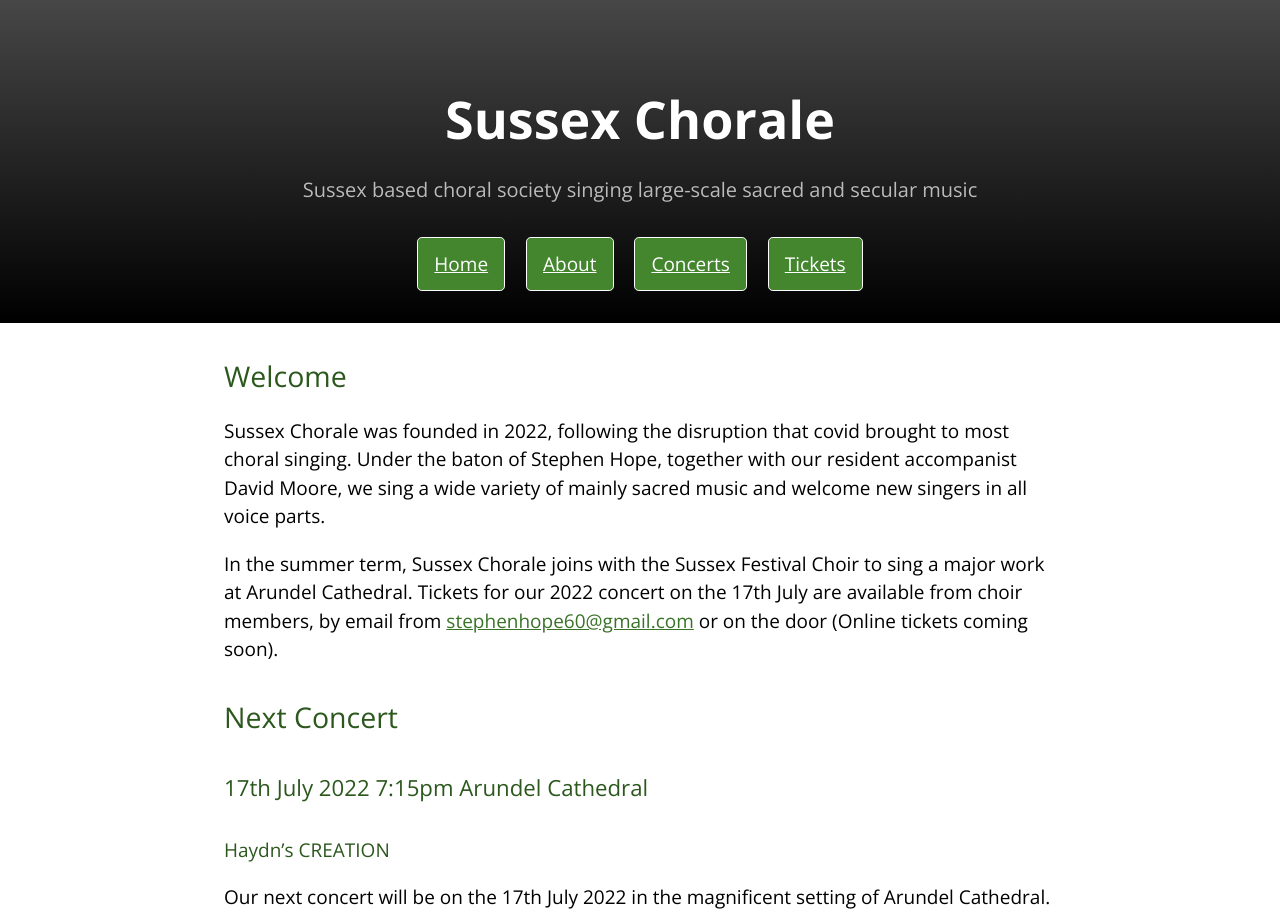
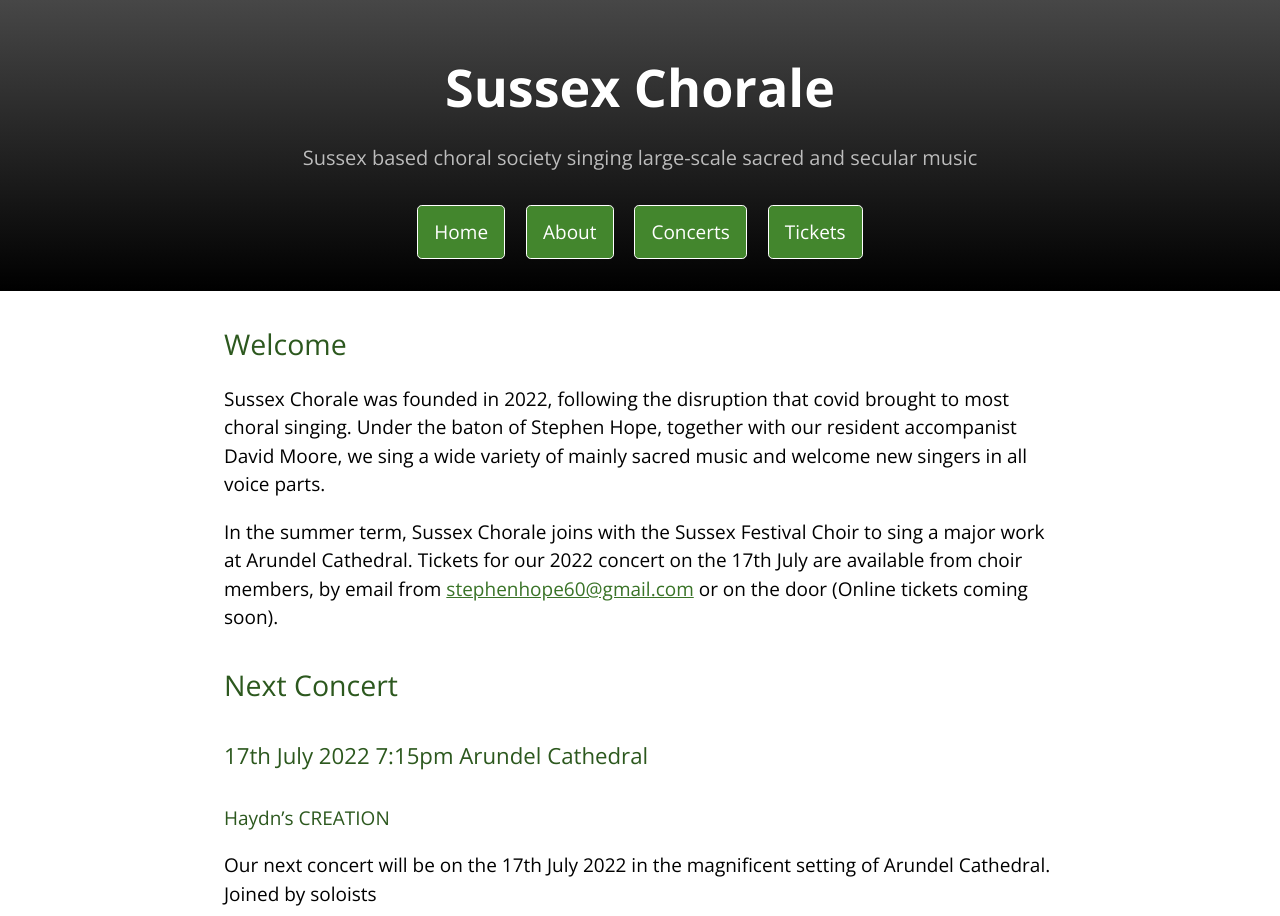
Before and after one commit to SussexChorale/sussexchorale, a Jekyll site: the page built from index.markdown, in a window 1280 px wide. Shown: the top 916 px of the page. Built offline with Jekyll 4.4.1, drawn with Linux system fonts in a browser that asks for light colours.

Commit message:
underline

```diff
--- a/_sass/_theme.scss
+++ b/_sass/_theme.scss
@@ -72,6 +72,7 @@ a {
 	transition: color 0.2s, background-color 0.2s, border-color 0.2s, box-shadow 0.2s;
 	outline-offset: 2px;
 	box-shadow:  0 0 3px 3px transparent;
+	text-decoration: none;
 
 	&:hover {
 		color: $button-txt;
@@ -115,11 +116,11 @@ a {
 	background-image: linear-gradient(0deg, $header-bg-color, $header-bg-color-secondary);
 
 	@include large {
-		padding: 5rem 6rem 1rem;
+		padding: 3rem 6rem 1rem;
 	}
 
 	@include medium {
-		padding: 3rem 4rem 1rem;
+		padding: 2rem 4rem 1rem;
 	}
 
 	@include small {
```
